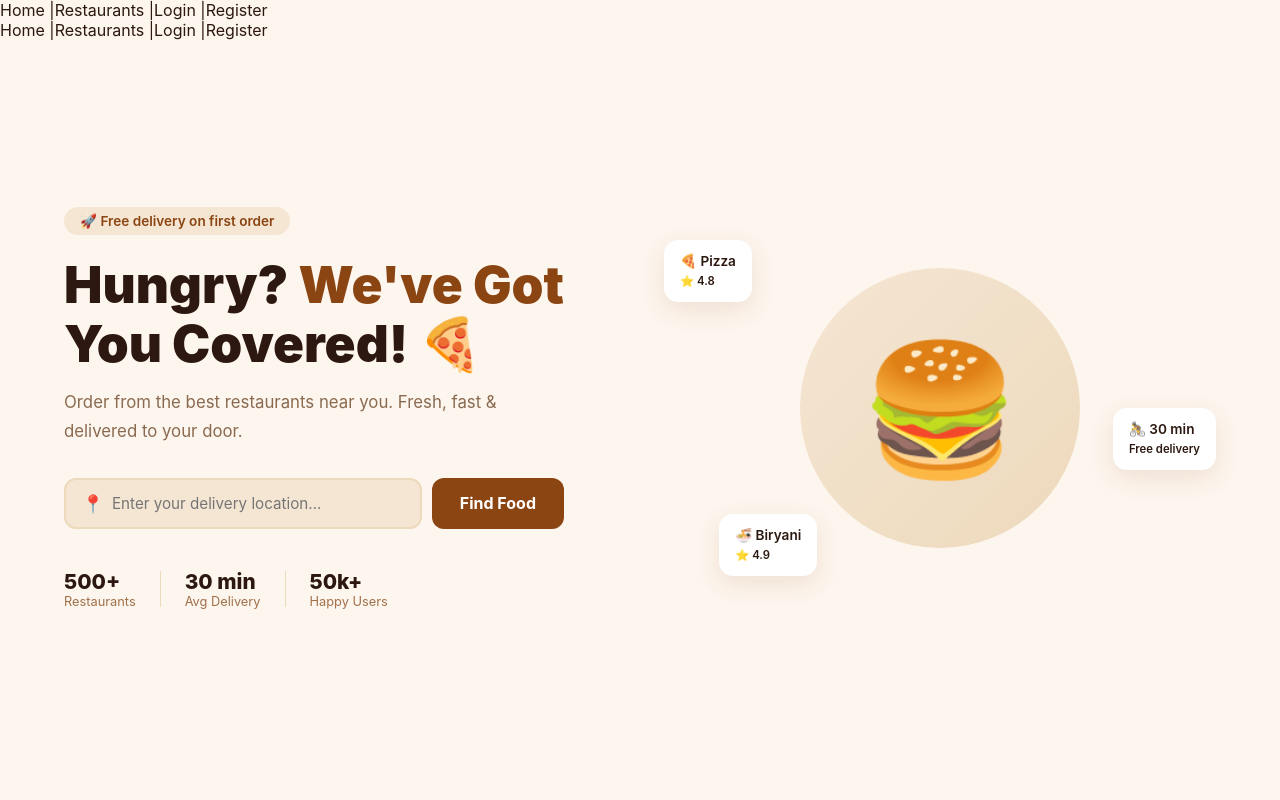
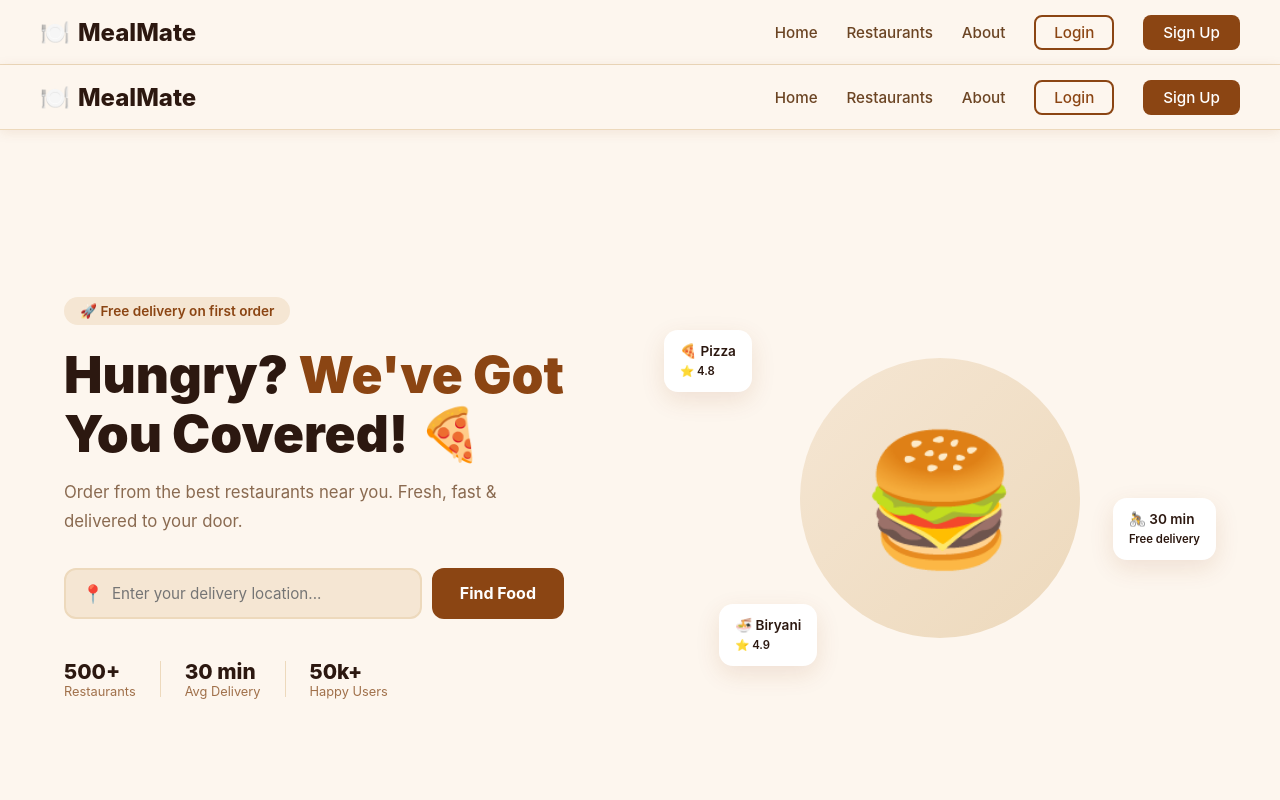
Before and after one commit to Hanniesweety/MealMate, a React (Vite) app: page / in a window 1280 px wide. Shown: the top 800 px of the page. Built offline with nearby package versions, Linux system fonts and the light colour scheme.

Commit message:
feat: implement responsive navigation bar

```diff
--- /dev/null
+++ b/src/components/Navbar.css
@@ -0,0 +1,50 @@
+.navbar {
+  position: sticky; top: 0; z-index: 100;
+  background: #FDF6EE;
+  box-shadow: 0 2px 12px rgba(139,69,19,0.1);
+  padding: 0 1.5rem;
+  border-bottom: 1px solid #EDD9BC;
+}
+.navbar-container {
+  max-width: 1200px; margin: 0 auto;
+  display: flex; align-items: center;
+  justify-content: space-between; height: 64px;
+}
+.navbar-logo {
+  font-size: 1.5rem; font-weight: 800;
+  color: #8B4513; text-decoration: none;
+  display: flex; align-items: center; gap: 8px;
+}
+.navbar-logo span { color: #2C1810; }
+.navbar-links { display: flex; align-items: center; gap: 1.8rem; }
+.navbar-links a {
+  text-decoration: none; color: #6B4423;
+  font-weight: 500; font-size: 0.95rem;
+  transition: color 0.2s;
+}
+.navbar-links a:hover { color: #8B4513; }
+.btn-login {
+  border: 2px solid #8B4513 !important;
+  color: #8B4513 !important;
+  padding: 6px 18px; border-radius: 8px;
+}
+.btn-login:hover { background: #8B4513; color: #fff !important; }
+.btn-signup {
+  background: #8B4513; color: #fff !important;
+  padding: 8px 20px; border-radius: 8px;
+  transition: background 0.2s;
+}
+.btn-signup:hover { background: #6B3410; }
+.hamburger { display: none; flex-direction: column; gap: 5px; cursor: pointer; }
+.hamburger span { width: 24px; height: 2px; background: #2C1810; border-radius: 2px; }
+@media (max-width: 768px) {
+  .hamburger { display: flex; }
+  .navbar-links {
+    display: none; position: absolute;
+    top: 64px; left: 0; right: 0;
+    background: #FDF6EE; flex-direction: column;
+    padding: 1.5rem; box-shadow: 0 8px 24px rgba(139,69,19,0.1);
+    gap: 1rem;
+  }
+  .navbar-links.open { display: flex; }
+}
--- a/src/components/Navbar.jsx
+++ b/src/components/Navbar.jsx
@@ -1,14 +1,31 @@
+import { useState } from "react";
 import { Link } from "react-router-dom";
+import "./Navbar.css";
 
-function Navbar() {
+const Navbar = () => {
+  const [menuOpen, setMenuOpen] = useState(false);
+
   return (
-    <nav>
-      <Link to="/">Home</Link> |
-      <Link to="/restaurants">Restaurants</Link> |
-      <Link to="/login">Login</Link> |
-      <Link to="/register">Register</Link>
+    <nav className="navbar">
+      <div className="navbar-container">
+        <Link to="/" className="navbar-logo">
+          🍽️ <span>MealMate</span>
+        </Link>
+
+        <div className={`navbar-links ${menuOpen ? "open" : ""}`}>
+          <Link to="/">Home</Link>
+          <Link to="/restaurants">Restaurants</Link>
+          <Link to="/about">About</Link>
+          <Link to="/login" className="btn-login">Login</Link>
+          <Link to="/register" className="btn-signup">Sign Up</Link>
+        </div>
+
+        <div className="hamburger" onClick={() => setMenuOpen(!menuOpen)}>
+          <span /><span /><span />
+        </div>
+      </div>
     </nav>
   );
-}
+};
 
 export default Navbar;
```
